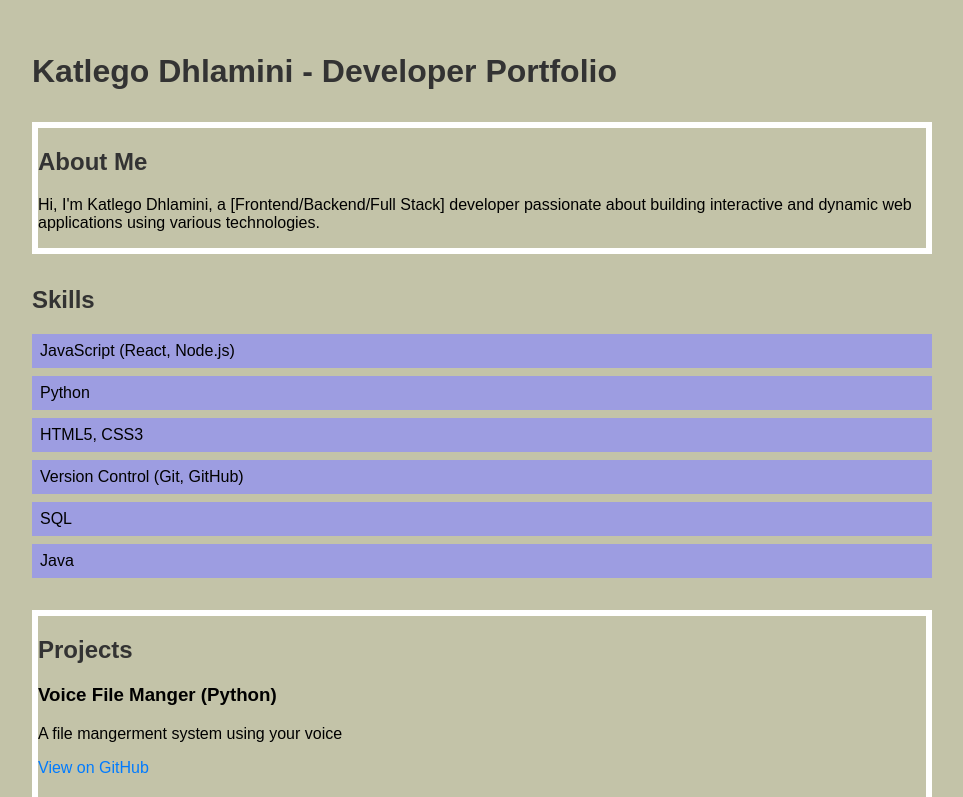
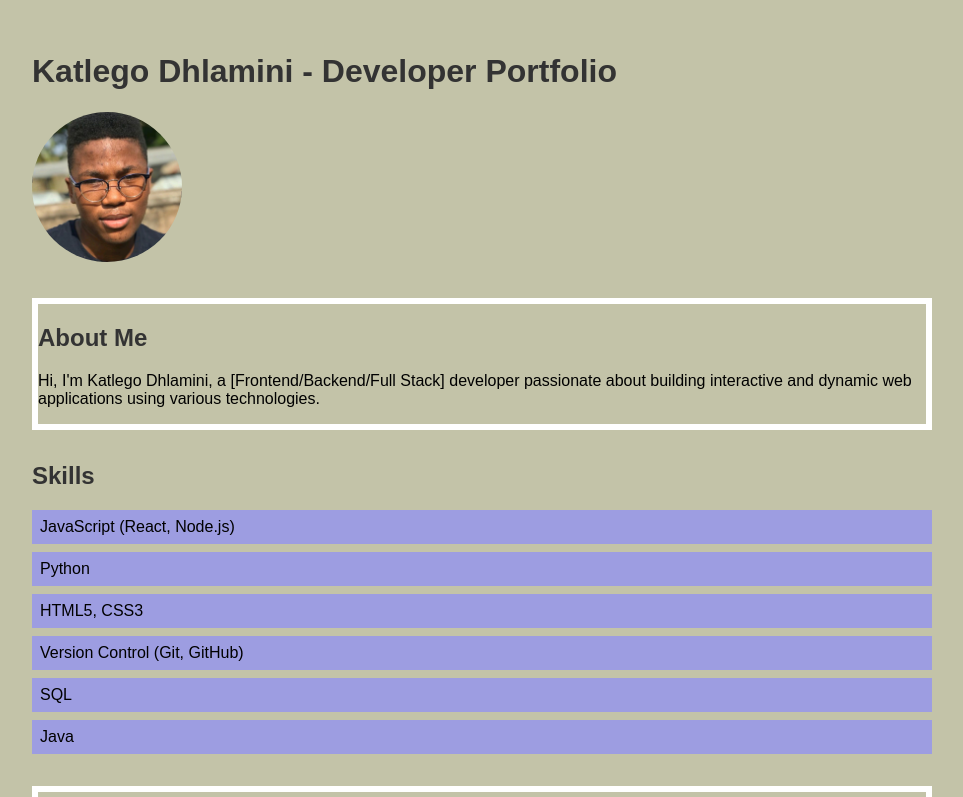
Before and after one commit to katdev16/kat-portfolio, a React (Create React App) app in the folder my-app/: page / in a window 1280 px wide. Shown: the top 797 px of the page, without its empty margins (158-1121 px from the left). Built offline with nearby package versions, Linux system fonts and the light colour scheme.

Commit message:
images added

```diff
--- a/my-app/src/App.js
+++ b/my-app/src/App.js
@@ -4,12 +4,14 @@ import Skills from "./components/Skills";
 import Projects from "./components/Projects";
 import Contact from "./components/Contact";
 import './App.css'; // Create a simple CSS file for styling
+import profileImage from './images/profile.jpeg';
 
 function App() {
   return (
     <div className="App">
       <header>
         <h1>Katlego Dhlamini - Developer Portfolio</h1>
+        <img src={profileImage} alt="Katlego Dhlamini" style={{ width: '150px', borderRadius: '50%' }} />
       </header>
       <About />
       <Skills />
```
Also changed, not shown: my-app/src/images/profile.jpeg (added), 1 other file (tests, documents, lock files or other folders).
